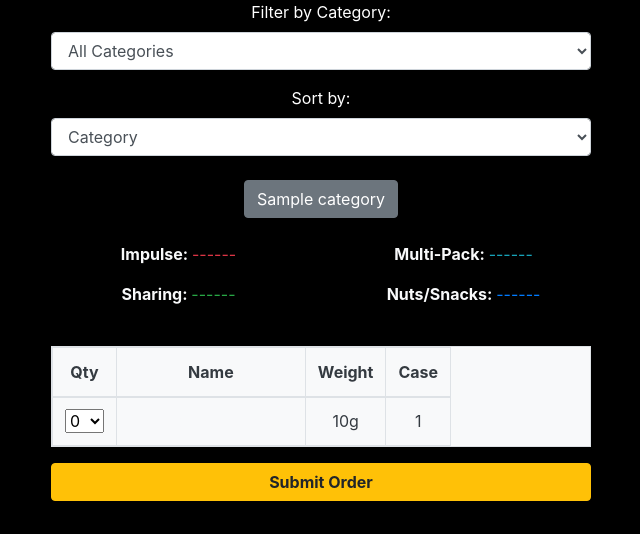
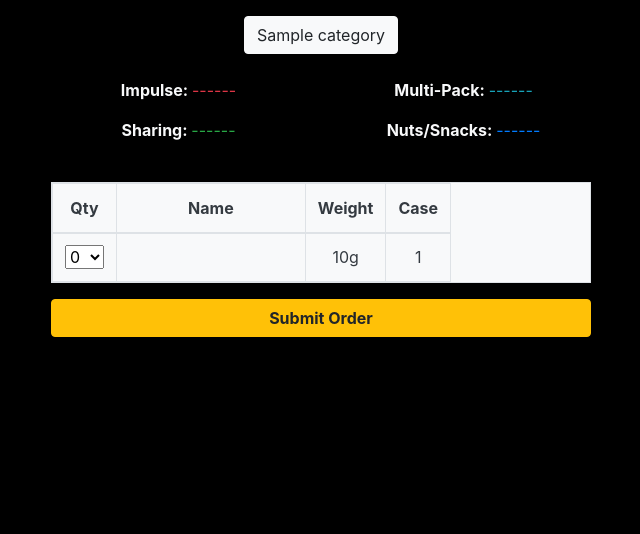
Before and after one commit to DiarmuidSheeran/order-form, a Django app: page /tayto/tayto/ in a window 1280 px wide. Shown: the part 963-1497 px from the top of the page, without its empty margins (319-959 px from the left). After the commit the page ends 1300 px from the top, so only its background shows below. Run offline with Django 3.2, Linux system fonts and the light colour scheme; tables that the repository leaves empty hold one stand-in row (values such as "Sample post"); some libraries are stand-ins or nearby versions.

Commit message:
Remove sorting feature from tayto order template

```diff
--- a/tayto/templates/tayto/tayto-order.html
+++ b/tayto/templates/tayto/tayto-order.html
@@ -7,35 +7,11 @@
 <div class="container crisp-logos">
     <div class="row justify-content-center">
         <div class="col-md-6 text-center">
-            <img src="{{ 'https://asset.brandfetch.io/idvmY8BeFn/idH3EjrqxE.png' }}" alt="Tayto Logo" class="mt-4 img-fluid tayto-logo">
-            <form method="get" class="mb-4">
-                <div class="form-group">
-                    <label for="category">Filter by Category:</label>
-                    <select name="category" id="category" class="form-control" onchange="this.form.submit()">
-                        <option value="">All Categories</option>
-                        {% for category in categories %}
-                            <option value="{{ category.id }}" {% if category.id|stringformat:"s" == selected_category %}selected{% endif %}>{{ category.name }}</option>
-                        {% endfor %}
-                    </select>
-                </div>
-                <div class="form-group">
-                    <label for="sort_by">Sort by:</label>
-                    <select name="sort_by" id="sort_by" class="form-control" onchange="this.form.submit()">
-                        <option value="category" {% if sort_by == 'category' %}selected{% endif %}>Category</option>
-                        <option value="name" {% if sort_by == 'name' %}selected{% endif %}>Name</option>
-                        <option value="weight" {% if sort_by == 'weight' %}selected{% endif %}>Weight</option>
-                    </select>
-                </div>
-                <!-- Preserve quantities in GET parameters for all products -->
-                {% for product_id, quantity in quantities.items %}
-                    <input type="hidden" name="quantity_{{ product_id }}" value="{{ quantity }}">
-                {% endfor %}
-            </form>
-
+            <img src="{{ 'https://asset.brandfetch.io/idvmY8BeFn/idH3EjrqxE.png' }}" alt="Tayto Logo" class="mt-4 mb-3 img-fluid tayto-logo">
             <div class="sticky-top">
                 <div class="btn-group mb-4" role="group">
                     {% for category in categories %}
-                        <button type="button" class="btn btn-secondary" onclick="scrollToCategory('{{ category.id }}')">{{ category.name }}</button>
+                        <button type="button" class="btn btn-light" onclick="scrollToCategory('{{ category.id }}')">{{ category.name }}</button>
                     {% endfor %}
                 </div>
             </div>
```
